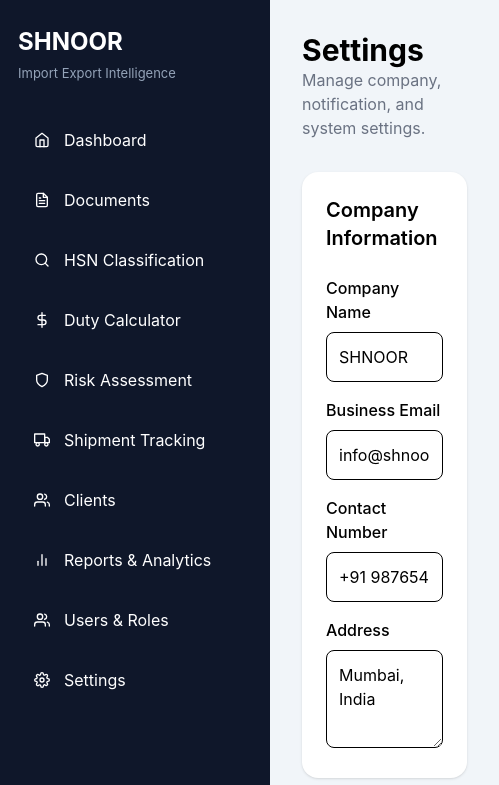
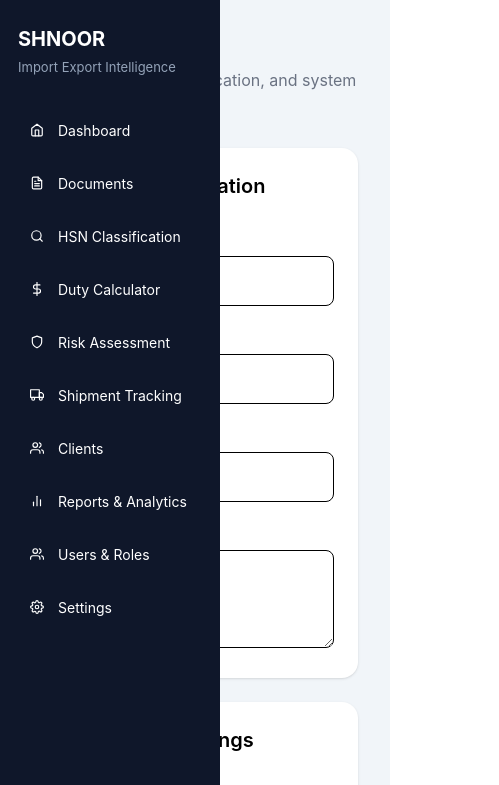
Before and after one commit to aceananya/ai-import-export-intelligence-system, a React (Vite) app in the folder frontend/: page /settings in a window 390 px wide. Shown: the top 785 px of the page, 499 px wide, since content can reach past the window. Built offline with nearby package versions, Linux system fonts and the light colour scheme; some icons are missing.

Commit message:
fix pages

```diff
--- a/frontend/src/components/Sidebar.css
+++ b/frontend/src/components/Sidebar.css
@@ -53,3 +53,20 @@
   cursor: pointer;
   color: #f87171;
 }
+@media (max-width: 768px) {
+
+  .sidebar {
+    width: 220px;
+    z-index: 1000;
+  }
+
+  .logo-section h2 {
+    font-size: 20px;
+  }
+
+  .menu-item {
+    padding: 12px;
+    font-size: 14px;
+  }
+
+}
--- a/frontend/src/components/Sidebar.jsx
+++ b/frontend/src/components/Sidebar.jsx
@@ -22,7 +22,7 @@ import "./Sidebar.css";
 const menuItems = [
   {
     name: "Dashboard",
-    path: "/",
+    path: "/dashboard",
     icon: <FiHome />,
   },
   {
--- a/frontend/src/layouts/DashboardLayout.jsx
+++ b/frontend/src/layouts/DashboardLayout.jsx
@@ -5,7 +5,7 @@ function DashboardLayout({ children }) {
     <div className="flex">
       <Sidebar />
 
-      <main className="ml-[270px] min-h-screen w-full bg-slate-100">
+      <main className="w-full md:ml-[270px] min-h-screen bg-slate-100">
         {children}
       </main>
     </div>
```
